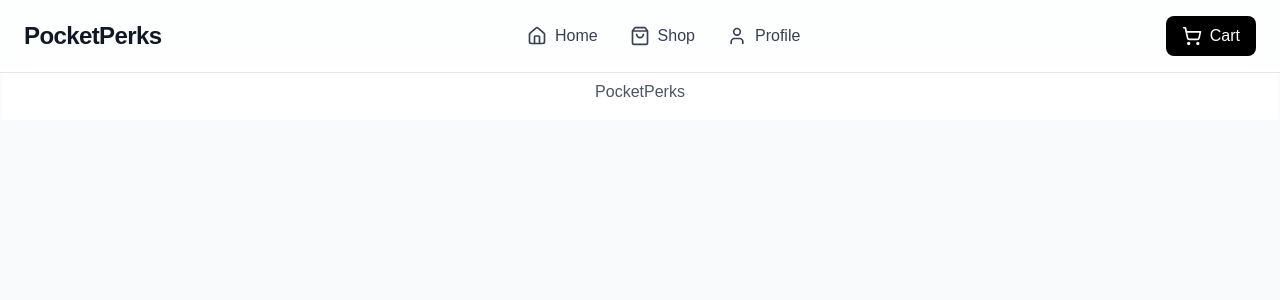
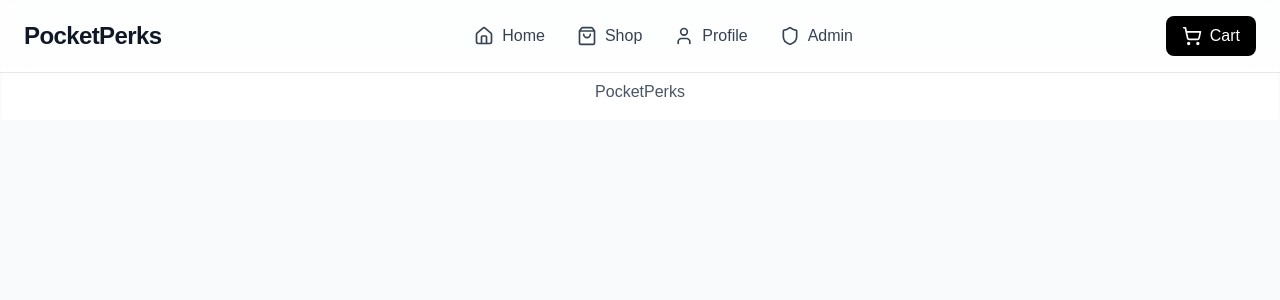
Before and after one commit to PocketPerks/Pocketperks_frontend, a Next.js app: page / in a window 1280 px wide. Shown: the top 300 px of the page. Built offline with nearby package versions, Linux system fonts and the light colour scheme.

Commit message:
added admin route

```diff
--- a/src/components/Navbar.tsx
+++ b/src/components/Navbar.tsx
@@ -1,13 +1,15 @@
 "use client";
 
-import { Home, ShoppingBag, User, ShoppingCart } from "lucide-react";
+import { Home, ShoppingBag, User, ShoppingCart, Shield } from "lucide-react";
 
 export default function Navbar() {
   return (
     <nav className="fixed top-0 left-0 right-0 z-50 bg-white/70 backdrop-blur-md border-b border-gray-200">
       <div className="container mx-auto flex justify-between items-center px-6 py-4">
         {/* Logo */}
-        <h1 className="text-2xl font-bold text-gray-900 tracking-tight">PocketPerks</h1>
+        <h1 className="text-2xl font-bold text-gray-900 tracking-tight">
+          PocketPerks
+        </h1>
 
         {/* Links */}
         <div className="flex items-center space-x-8 text-gray-700 font-medium">
@@ -29,6 +31,12 @@ export default function Navbar() {
           >
             <User className="w-5 h-5" /> Profile
           </a>
+          <a
+            href="/admin"
+            className="flex items-center gap-2 hover:text-black transition-colors duration-200"
+          >
+            <Shield className="w-5 h-5" /> Admin
+          </a>
         </div>
 
         {/* Cart */}
```
